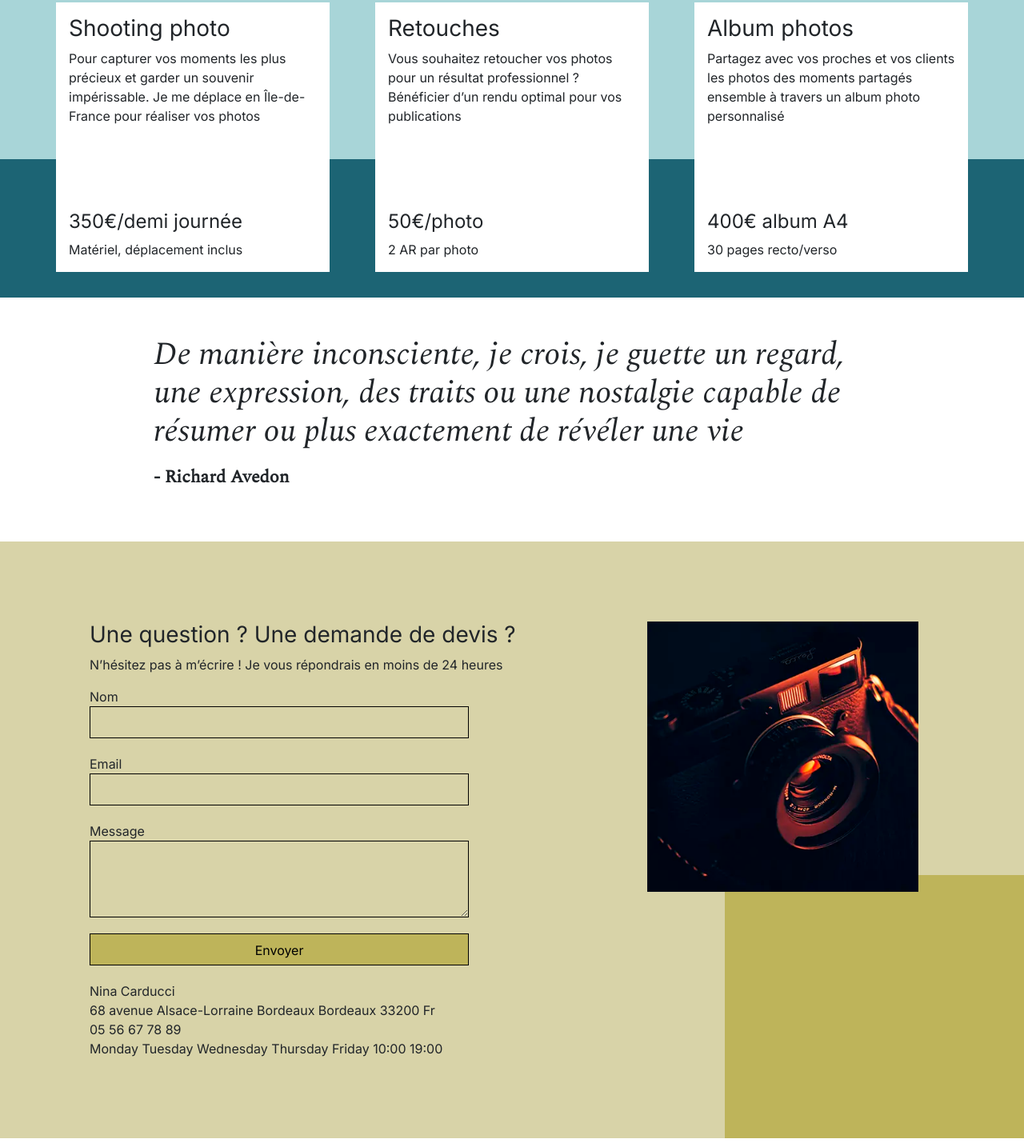
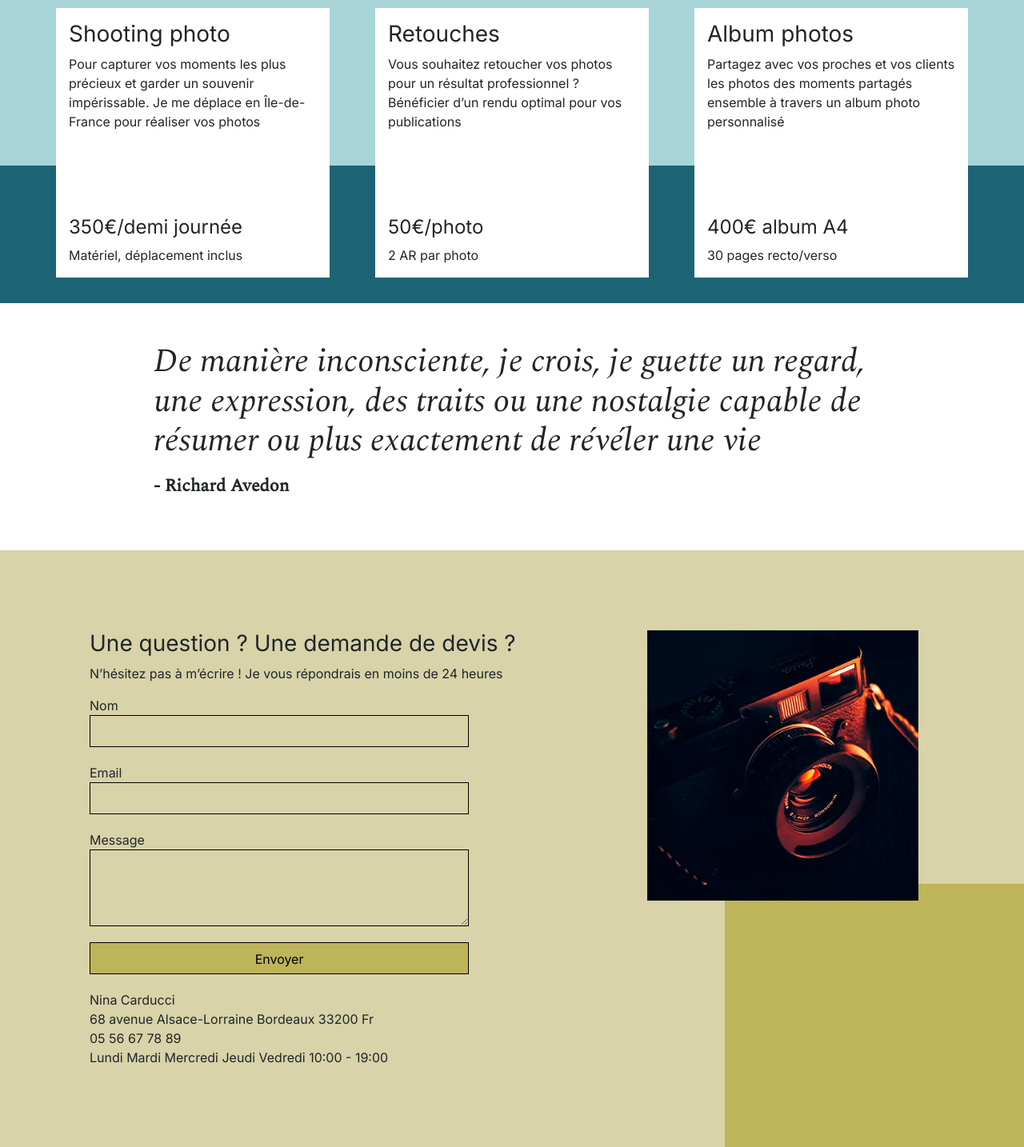
Before and after one commit to unamezzora/Projet4, a plain HTML site: page index.html in a window 1280 px wide. Shown: the part 3331-4765 px from the top of the page at 80% size. Drawn offline with nearby package versions, Linux system fonts and the light colour scheme.

```diff
--- a/assets/style.css
+++ b/assets/style.css
@@ -144,10 +144,13 @@
 	padding-block: 3em;
 }
 .quote__text {
+	font-size: calc(1.375rem + 1.5vw);
 	font-family: Spectral;
 	font-style: italic;
 	font-weight: 300;
-	font-size: 40px;
+	margin-top: 0;
+    margin-bottom: .5rem;
+	line-height: 1.2;
 }
 .quote__author {
 	font-family: Spectral;
--- a/index.html
+++ b/index.html
@@ -99,7 +99,7 @@
 	<div class="quote">
 		<figure>
 			<blockquote>
-				<h3 class="quote__text">Un portrait n’est pas une ressemblance. Dès lors qu’une émotion ou qu’un fait est traduit en photo, il cesse d’être un fait pour devenir une opinion. L’inexactitude n’existe pas en photographie. Toutes les photos sont exactes. Aucune d’elles n’est la vérité.</h3>
+				<p class="quote__text">Un portrait n’est pas une ressemblance. Dès lors qu’une émotion ou qu’un fait est traduit en photo, il cesse d’être un fait pour devenir une opinion. L’inexactitude n’existe pas en photographie. Toutes les photos sont exactes. Aucune d’elles n’est la vérité.</p>
 			</blockquote>
 			<figcaption class="quote__author">- Richard Avedon</figcaption>
 		</figure>
@@ -144,7 +144,7 @@
 <div class="quote">
 	<figure>
 		<blockquote>
-			<h3 class="quote__text">De manière inconsciente, je crois, je guette un regard, une expression, des traits ou une nostalgie capable de résumer ou plus exactement de révéler une vie</h3>
+			<p class="quote__text">De manière inconsciente, je crois, je guette un regard, une expression, des traits ou une nostalgie capable de résumer ou plus exactement de révéler une vie</p>
 		</blockquote>
 		<figcaption class="quote__author">- Richard Avedon</figcaption>
 	</figure>
@@ -168,18 +168,17 @@
 				<div itemprop="address" itemscope itemtype="http://schema.org/PostalAddress">
 					<span itemprop="streetAddress">68 avenue Alsace-Lorraine</span>
 					<span itemprop="addressLocality">Bordeaux</span>
-					<span itemprop="addressRegion">Bordeaux</span>
 					<span itemprop="postalCode">33200</span>
 					<span itemprop="addressCountry">Fr</span>
 				</div>
 				<span itemprop="telephone">05 56 67 78 89</span>
 				<div itemprop="hoursAvailable"itemscope itemtype="http://schema.org/OpeningHoursSpecification" >
-						<span itemprop="dayOfWeek">Monday</span>
-						<span itemprop="dayOfWeek">Tuesday</span>
-						<span itemprop="dayOfWeek">Wednesday</span>
-						<span itemprop="dayOfWeek">Thursday</span>
-						<span itemprop="dayOfWeek">Friday</span>
-						<span itemprop="opens">10:00</span>
+						<span itemprop="dayOfWeek">Lundi</span>
+						<span itemprop="dayOfWeek">Mardi</span>
+						<span itemprop="dayOfWeek">Mercredi</span>
+						<span itemprop="dayOfWeek">Jeudi</span>
+						<span itemprop="dayOfWeek">Vedredi</span>
+						<span itemprop="opens">10:00</span> -
 						<span itemprop="closes">19:00</span>
 				</div>
 			</div>
```
Also changed, not shown: 1 other file.
